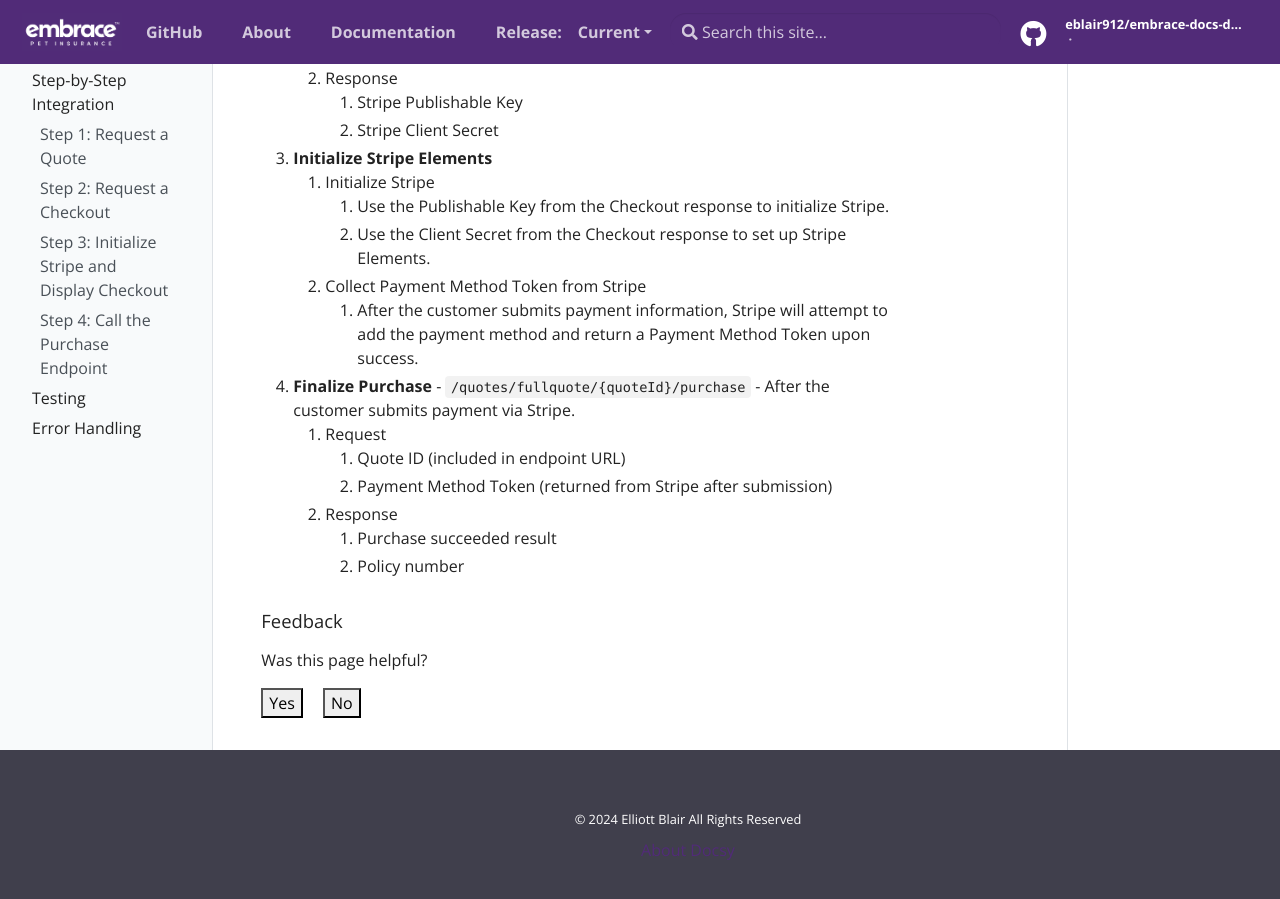
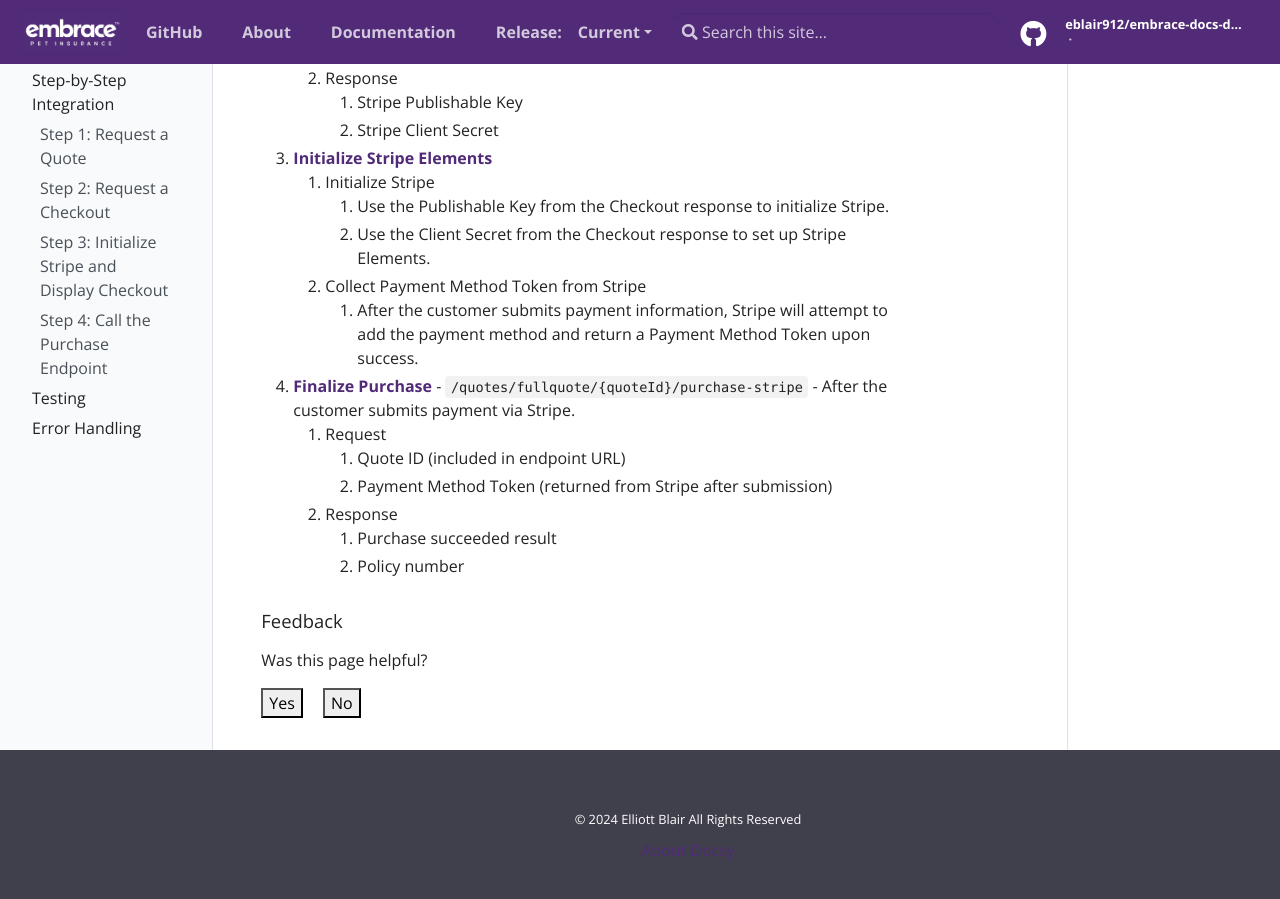
Before and after one commit to eblair912/embrace-docs-docsy, a Jekyll site: the page built from pages/docs.md, in a window 1280 px wide and 900 px high, scrolled down 931 px. Built offline with Jekyll 4.4.1, drawn with Linux system fonts in a browser that asks for light colours.

Commit message:
added links on doc page

```diff
--- a/pages/docs.md
+++ b/pages/docs.md
@@ -14,7 +14,7 @@
 This documentation provides a step-by-step guide to integrating Stripe Elements with the Embrace API, ensuring compliance with our security standards and simplifying payment handling.
 
 #### Quick overview of the policy purchasing flow with our external API and Stripe:
-1. **Request Quotes** - `/quotes/fullquote` - This step assumes customer and pet details have already been collected.
+1. [**Request Quotes**](/docs/steps#step-1-make-a-request-to-quote-endpoint) - `/quotes/fullquote` - This step assumes customer and pet details have already been collected.
    1. Request
       1. Customer contact details
       2. Pet details
@@ -23,20 +23,20 @@
       1. Quote ID
       2. Premium summary
       3. Full pet quote, including coverage details
-2. **Request a Checkout** - `/quotes/{quoteId}/checkout` - Triggered after the customer reviews the quote and is ready to proceed to checkout.
+2. [**Request a Checkout**](/docs/steps#step-2-make-a-request-to-the-checkout-endpoint) - `/quotes/{quoteId}/checkout` - Triggered after the customer reviews the quote and is ready to proceed to checkout.
    1. Request
       1. Quote ID (included in endpoint URL)
       2. Optional analytics
    2. Response
       1. Stripe Publishable Key
       2. Stripe Client Secret
-3. **Initialize Stripe Elements**
+3. [**Initialize Stripe Elements**](/docs/steps#step-3-initialize-stripe-and-display-checkout)
    1. Initialize Stripe
       1. Use the Publishable Key from the Checkout response to initialize Stripe.
       2. Use the Client Secret from the Checkout response to set up Stripe Elements.
    2. Collect Payment Method Token from Stripe
       1. After the customer submits payment information, Stripe will attempt to add the payment method and return a Payment Method Token upon success.
-4. **Finalize Purchase** - `/quotes/fullquote/{quoteId}/purchase` - After the customer submits payment via Stripe.
+4. [**Finalize Purchase**](/docs/steps#step-4-call-the-purchase-endpoint) - `/quotes/fullquote/{quoteId}/purchase-stripe` - After the customer submits payment via Stripe.
    1. Request
       1. Quote ID (included in endpoint URL)
       2. Payment Method Token (returned from Stripe after submission)
```
